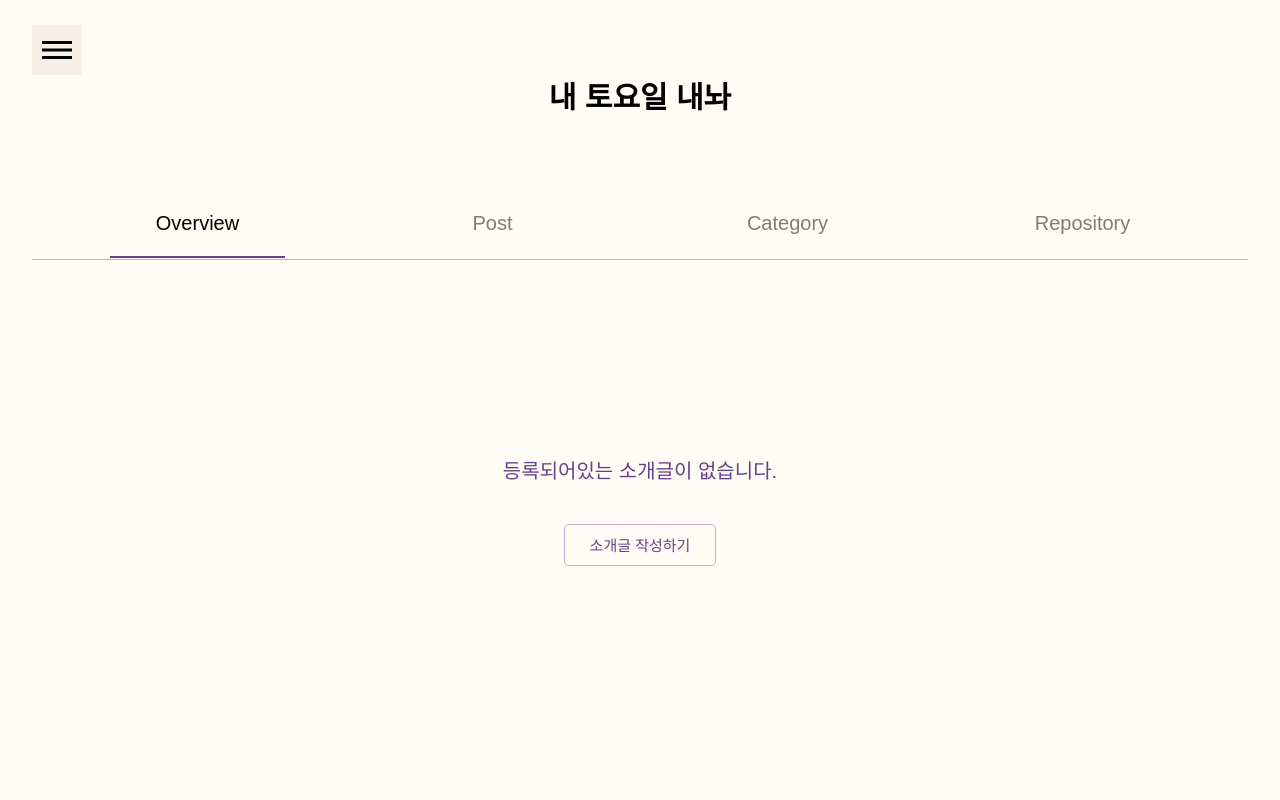
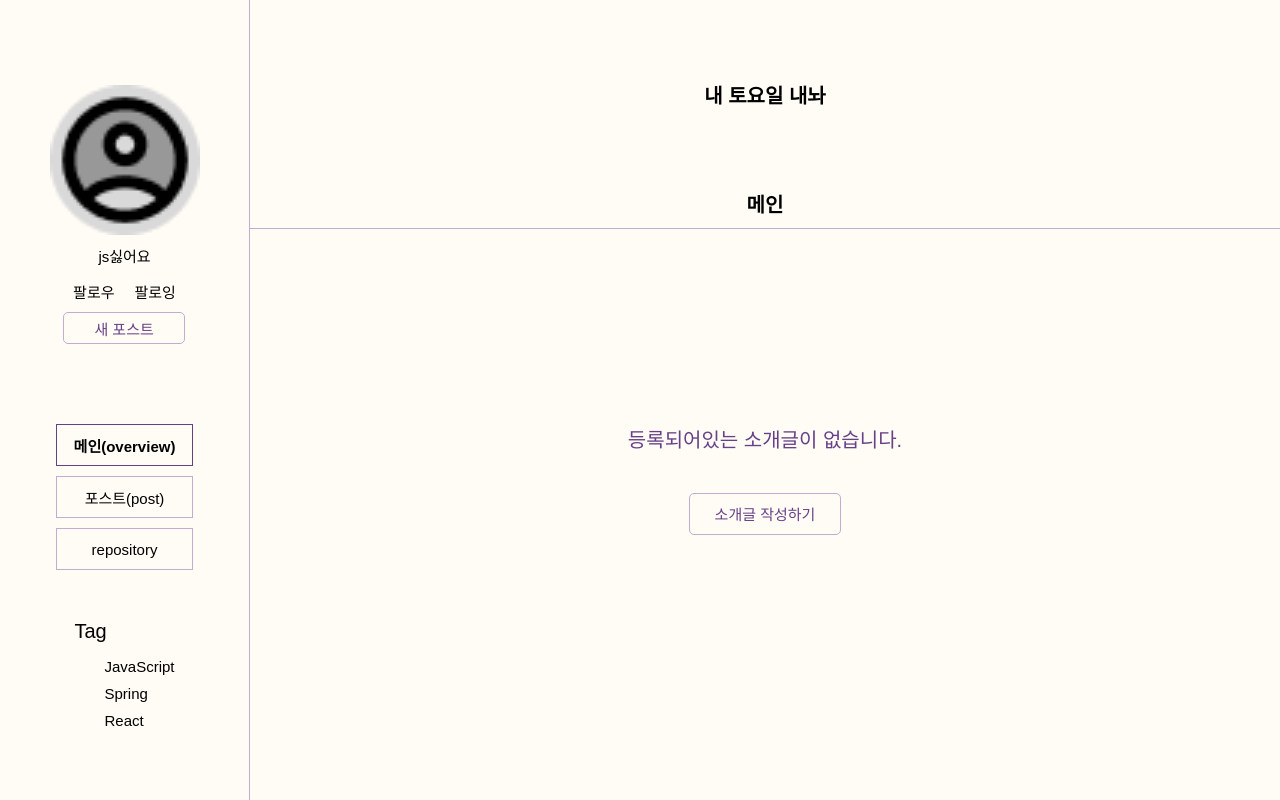
Before and after one commit to Hyangyoun/StudyCode_front, a React (Create React App) app: page /blog in a window 1280 px wide. Built offline with nearby package versions, Linux system fonts and the light colour scheme.

Commit message:
blog수정

```diff
--- a/src/Page/BlogPage.jsx
+++ b/src/Page/BlogPage.jsx
@@ -12,7 +12,7 @@ import Repo from "../Blog/Repo";
 function BlogPage(props){
 
     const [menuIndex, setMenuIndex] = useState(1)
-    const [skin, setSkin] = useState(2)
+    const [skin, setSkin] = useState(1)
 
     /** props로 넘어갈 state set 함수 */
     const ChangeMenuIndex = (value) => {
@@ -21,13 +21,15 @@ function BlogPage(props){
 
     return(
         <BlogSection $skin={skin}>
-            {skin === 1 ?
-            <>
+            {
+                {
+                    1 : <>
                         <SideBar menuIndex={menuIndex} changeMenuIndex={ChangeMenuIndex} />
                         <BlogSkin1 menuIndex={menuIndex} changeMenuIndex={ChangeMenuIndex} />
-            </>:
-            skin === 2 ?<BlogSkin2 menuIndex={menuIndex} changeMenuIndex={ChangeMenuIndex} />:
-            null}
+                    </>,
+                    2 : <BlogSkin2 menuIndex={menuIndex} changeMenuIndex={ChangeMenuIndex} />
+                }[skin]
+            }
             {
                 {
                     1 : <OverView />,
```
Lines whose indentation alone changed are shown as unchanged.
